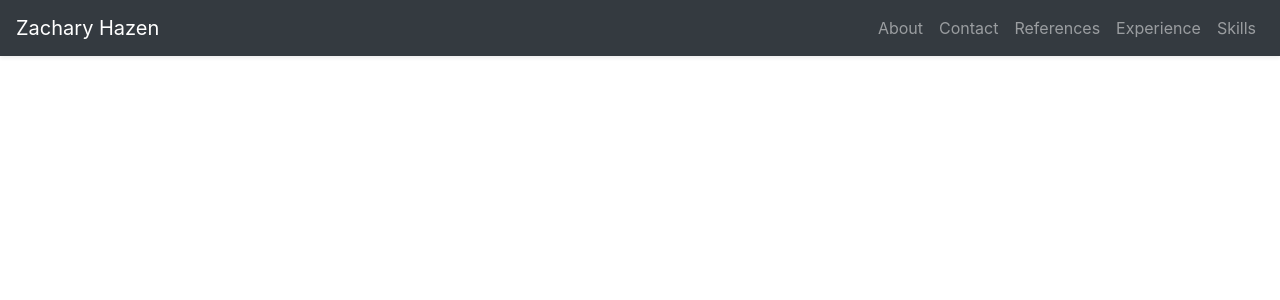
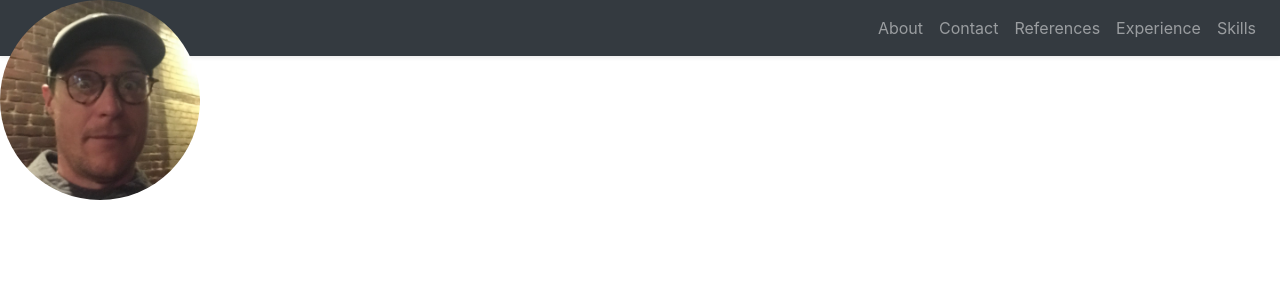
Before and after one commit to Zhaze/Resume, an Angular app: page / in a window 1280 px wide. Shown: the top 300 px of the page. Built offline with nearby package versions, Linux system fonts and the light colour scheme.

Commit message:
added image

```diff
--- a/src/app/navigation/navigation.component.html
+++ b/src/app/navigation/navigation.component.html
@@ -1,5 +1,5 @@
+<img src="assets/img/IMG_0787.jpg" class="fixed-top rounded-circle" routerLink="/">
 <div class="navbar navbar-expand-md navbar-dark bg-dark sticky-top shadow-sm">
-  <a class="navbar-brand navbar-left" routerLink="/">{{title}}</a>
   <button class="navbar-toggler" type="button" (click)="isCollapsed = !isCollapsed">
     <span class="navbar-toggler-icon"></span>
   </button>
--- a/src/app/navigation/navigation.component.scss
+++ b/src/app/navigation/navigation.component.scss
@@ -0,0 +1,4 @@
+img {
+  height: 200px;
+  width: 200px;
+}
```
Also changed, not shown: src/assets/img/IMG_0787.jpg (added).
